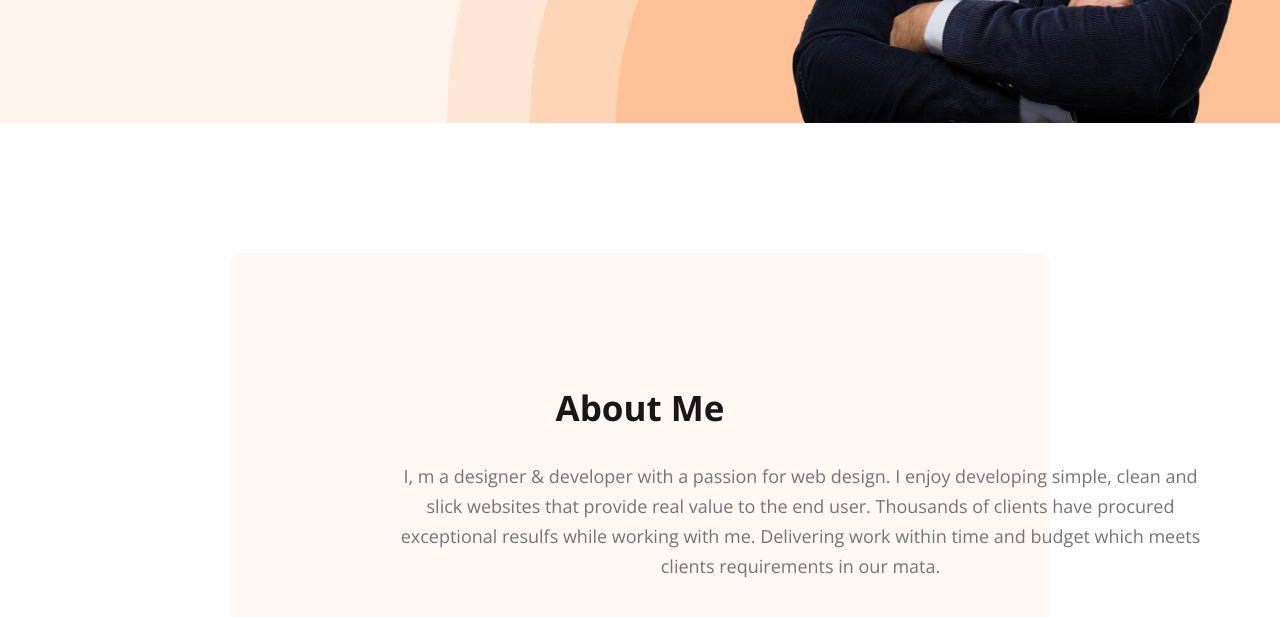
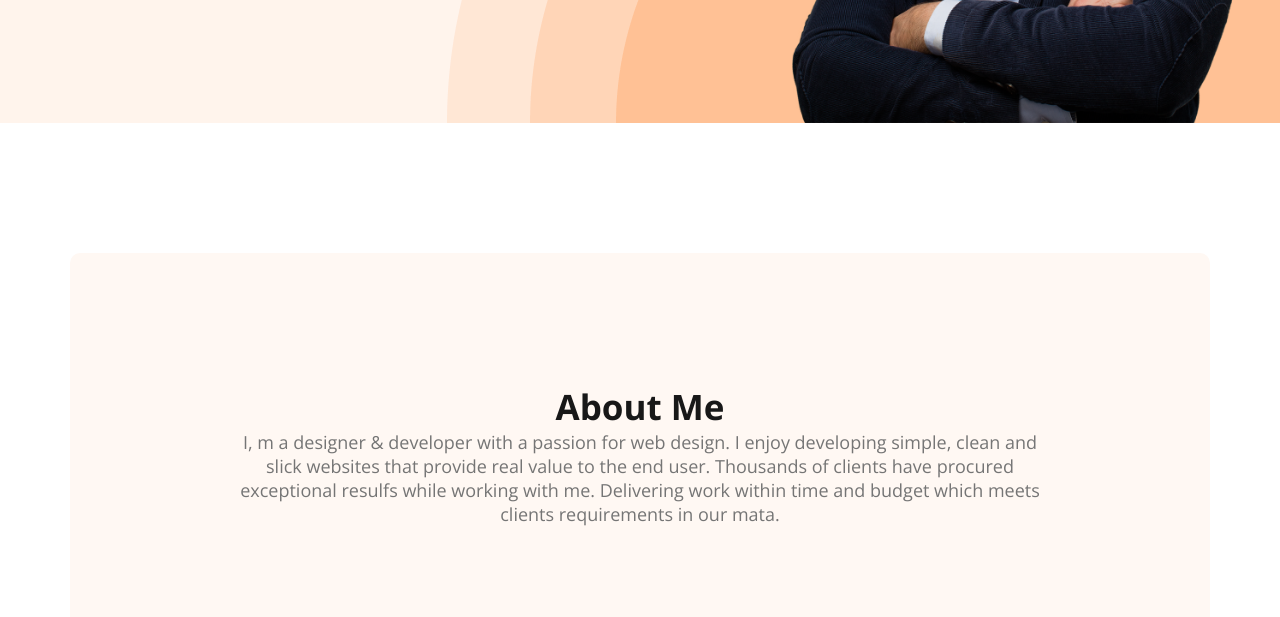
Before and after one commit to Nahid-Mahmud/demo-web-developer-portfolio, a plain HTML site: page index.html in a window 1280 px wide. Shown: the part 549-1166 px from the top of the page. Drawn offline with nearby package versions, Linux system fonts and the light colour scheme.

Commit message:
about secton  title and description complete

```diff
--- a/styles/portfolio.css
+++ b/styles/portfolio.css
@@ -125,20 +125,22 @@ nav li {
 
 /* about section starts  */
 
+main {
+  max-width: 1140px;
+  margin: 0 auto;
+}
 .about {
-  padding: 131px 157px;
+  padding-top: 130px;
+  padding-bottom: 130px;
+  padding-left: 156px;
+  padding-right: 156px;
   border-radius: 10px;
-background-color: #FFF8F3;
-margin: 130px 230px;
+  background: #fff8f3;
+  margin: 130px 0 130px 0;
 }
 
 .section-description {
   color: #757575;
-  width: 827px;
   text-align: center;
   font-size: 18px;
-  font-weight: 400;
-  line-height: 30px;
-  margin: auto;
-  padding: 30px 0px;
 }
```
